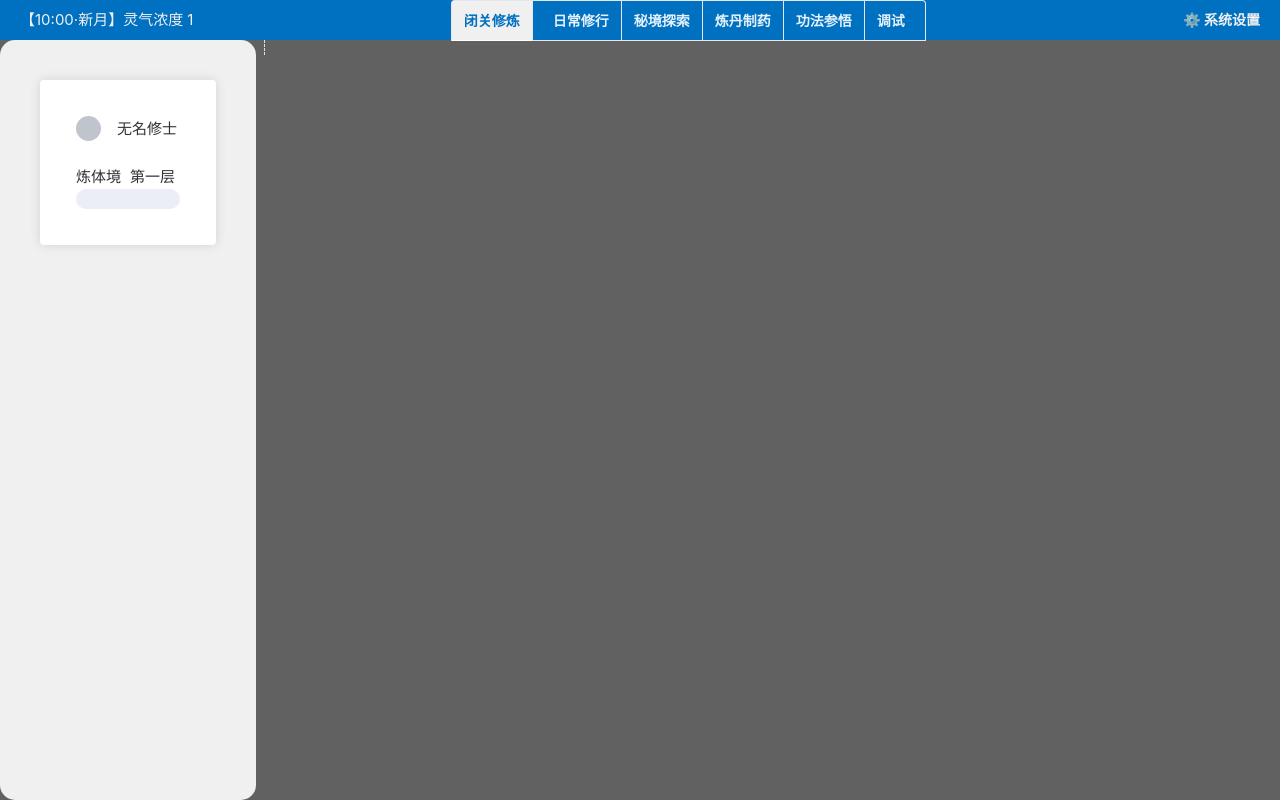
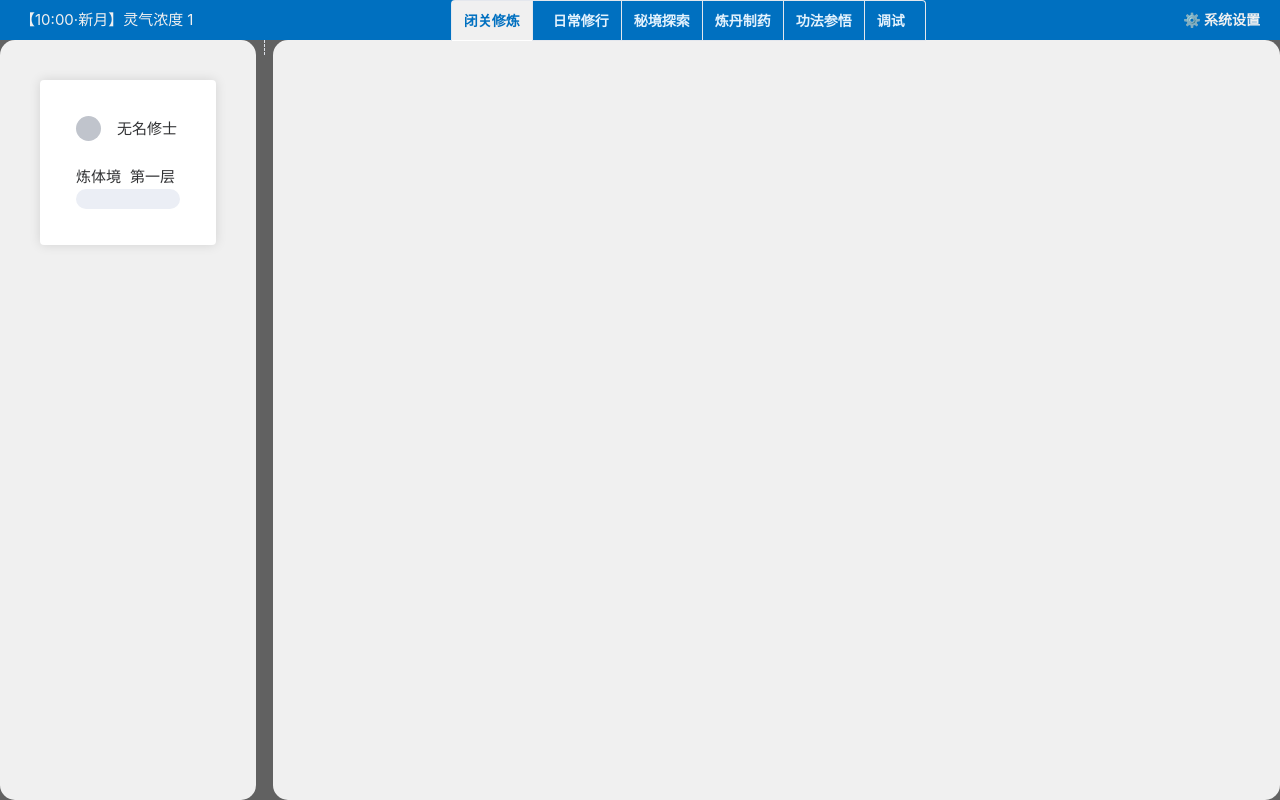
Before and after one commit to gjy1992/CultivatingLoop, a Vue app: page /map in a window 1280 px wide. Built offline with nearby package versions, Linux system fonts and the light colour scheme; the HTML template or start-up script is replaced by a standard one.

Commit message:
保存当前标签页，使得刷新时标签页和内容一致

```diff
--- a/src/AdvMap.ts
+++ b/src/AdvMap.ts
@@ -7,6 +7,7 @@ interface AdventureMapData {
   dropProbs: number[] //掉落物品概率
   difficulty: number // 地图平均难度
   levelNum: number //关卡数量
+  preaquisition: string[] // 前置关卡
 }
 
 // 冒险地图列表
@@ -20,6 +21,7 @@ const AdventureMapList: { [key: string]: AdventureMapData } = {
     dropProbs: [0.05, 0.02, 0.01],
     difficulty: 1,
     levelNum: 10,
+    preaquisition: [], // 前置关卡
   },
   地图2: {
     name: '地图2',
@@ -29,6 +31,7 @@ const AdventureMapList: { [key: string]: AdventureMapData } = {
     dropProbs: [0.05, 0.02, 0.01],
     difficulty: 2,
     levelNum: 20,
+    preaquisition: ['地图1'], // 前置关卡
   },
 }
 
--- a/src/App.vue
+++ b/src/App.vue
@@ -6,14 +6,17 @@
       {{ player.qiSystem.concentrationFactor }}
 
       <el-tabs v-model="activeTab" type="card" class="action-tabs" @tab-click="onTabClick">
-        <el-tab-pane v-for="(action, index) in mainActions" :key="index" :label="action.label"
-          :name="action.path || index.toString()" :disabled="isActionDisabled(action)" />
+        <el-tab-pane
+          v-for="(action, index) in mainActions"
+          :key="index"
+          :label="action.label"
+          :name="action.path || index.toString()"
+          :disabled="isActionDisabled(action)"
+        />
       </el-tabs>
 
       <el-dropdown trigger="click">
-        <span class="system-menu">
-          ⚙️ 系统设置
-        </span>
+        <span class="system-menu"> ⚙️ 系统设置 </span>
         <template #dropdown>
           <el-dropdown-menu>
             <el-dropdown-item @click="toggleMenu('archive')">📂 轮回日志</el-dropdown-item>
@@ -35,11 +38,17 @@
           <br />
           <div class="realms-status">
             <p>{{ player.majorRealmsName() }}境 {{ player.minorRealmsName() }}</p>
-            <el-progress :show-text="false" :stroke-width="20" striped striped-flow :duration="10"
-              :percentage="realmProgress" :color="customColors"></el-progress>
+            <el-progress
+              :show-text="false"
+              :stroke-width="20"
+              striped
+              striped-flow
+              :duration="10"
+              :percentage="realmProgress"
+              :color="customColors"
+            ></el-progress>
           </div>
         </el-card>
-
 
         <el-card v-if="resourceList.length > 0" title="资源" class="character-resource" hoverable>
           <h2>资源</h2>
@@ -48,8 +57,6 @@
             {{ item.icon }} {{ item.name }} {{ item.value }}
           </div>
         </el-card>
-
-
       </el-aside>
 
       <el-divider direction="vertical" border-style="dashed" />
@@ -137,21 +144,24 @@ export default defineComponent({
       player.updateTick()
     }
 
-    const activeTab = ref(mainActions[0].path || '0') // 默认激活第一个可用标签
+    // 响应式菜单状态
+    const appStore = useAppStore()
+    console.log(appStore.activeTab)
+    const activeTab = appStore.activeTab // 默认激活第一个可用标签
 
     const onTabClick = (tab: any) => {
       const clickedAction = mainActions.find(
-        (action) => (action.path || mainActions.indexOf(action).toString()) === tab.paneName
+        (action) => (action.path || mainActions.indexOf(action).toString()) === tab.paneName,
       )
       if (clickedAction && !isActionDisabled(clickedAction)) {
         handleAction(clickedAction)
       }
     }
 
-
     const handleAction = (action: GameAction) => {
       if (action.path && !isActionDisabled(action)) {
         router.push(action.path)
+        appStore.activeTab = action.path
       }
     }
 
@@ -160,7 +170,7 @@ export default defineComponent({
     }
 
     // 响应式菜单状态
-    const appStore = useAppStore()
+
     const activeMenu = ref<MenuType>('none')
 
     const toggleMenu = (menuType: MenuType) => {
@@ -209,7 +219,7 @@ export default defineComponent({
           value: `${resources.maxHerbs}/${warehouseLevel * 10}`,
           visible: resources.maxHerbs > 0,
         },
-      ].filter(item => item.visible)
+      ].filter((item) => item.visible)
     })
 
     return {
@@ -224,7 +234,7 @@ export default defineComponent({
       handleAction,
       isActionDisabled,
       toggleMenu,
-      resourceList
+      resourceList,
     }
   },
 })
@@ -305,7 +315,9 @@ router-view {
 .action-tabs ::v-deep(.el-tabs__item) {
   color: #e3f2fd;
   font-weight: bold;
-  transition: background-color 0.3s, color 0.3s;
+  transition:
+    background-color 0.3s,
+    color 0.3s;
   padding: 8px 12px;
 }
 
--- a/src/router/index.ts
+++ b/src/router/index.ts
@@ -4,6 +4,7 @@ import CultivateView from '@/views/CultivateView.vue'
 import BattleView from '@/views/BattleView.vue'
 import DebugView from '@/views/DebugView.vue'
 import ActionsView from '@/views/ActionsView.vue'
+import MapView from '@/views/MapView.vue'
 
 const routes = [
   {
@@ -15,6 +16,11 @@ const routes = [
     path: '/action',
     name: 'action',
     component: ActionsView,
+  },
+  {
+    path: '/map',
+    name: 'map',
+    component: MapView,
   },
   {
     path: '/battle',
--- a/src/stores/app.ts
+++ b/src/stores/app.ts
@@ -1,12 +1,14 @@
 // stores/app.ts
 import { defineStore } from 'pinia'
+import { ref } from 'vue'
 
 export const useAppStore = defineStore('app', {
   state: () => ({
+    activeTab: ref('/'),
     sidebar: {
       opened: false,
-      withoutAnimation: false
-    }
+      withoutAnimation: false,
+    },
   }),
   actions: {
     toggleSidebar() {
@@ -14,6 +16,7 @@ export const useAppStore = defineStore('app', {
     },
     closeSidebar() {
       this.sidebar.opened = false
-    }
-  }
+    },
+  },
+  persist: true,
 })
--- /dev/null
+++ b/src/views/MapView.vue
@@ -0,0 +1,36 @@
+<template>
+  <div class="map-view">
+    <!-- 主内容区域 -->
+  </div>
+</template>
+
+<script setup>
+import { ref, computed } from 'vue'
+import { combatMgr, useUserStore } from '@/stores/user'
+import AdventureMapList from '@/AdvMap'
+
+const player = useUserStore()
+
+const realmProgress = computed(() => {
+  const progress = player.realmStatus.minorRealm
+  return '■'.repeat(progress) + '□'.repeat(9 - progress)
+})
+
+//test
+const mapData = AdventureMapList['地图1']
+const battleSystem = player.enterAdvMap(mapData)
+</script>
+
+<style scoped>
+.map-view {
+  background-color: #f0f0f0;
+  width: 100%;
+  max-width: 100%;
+  border-radius: 15px;
+  display: flex;
+  flex-direction: row;
+  width: 100%;
+  color: #fff;
+  font-family: Arial, sans-serif;
+}
+</style>
```
Also changed, not shown: 1 other file (tests, documents, lock files or other folders).
